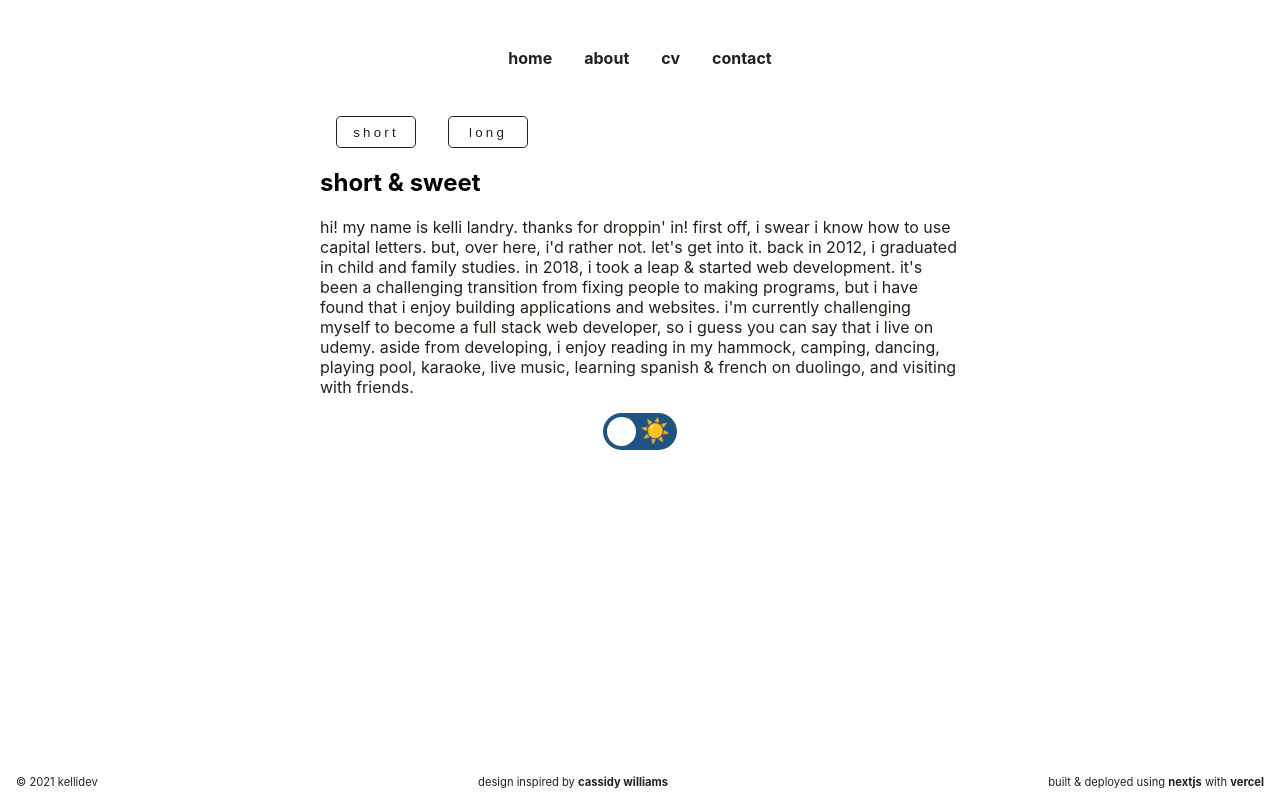
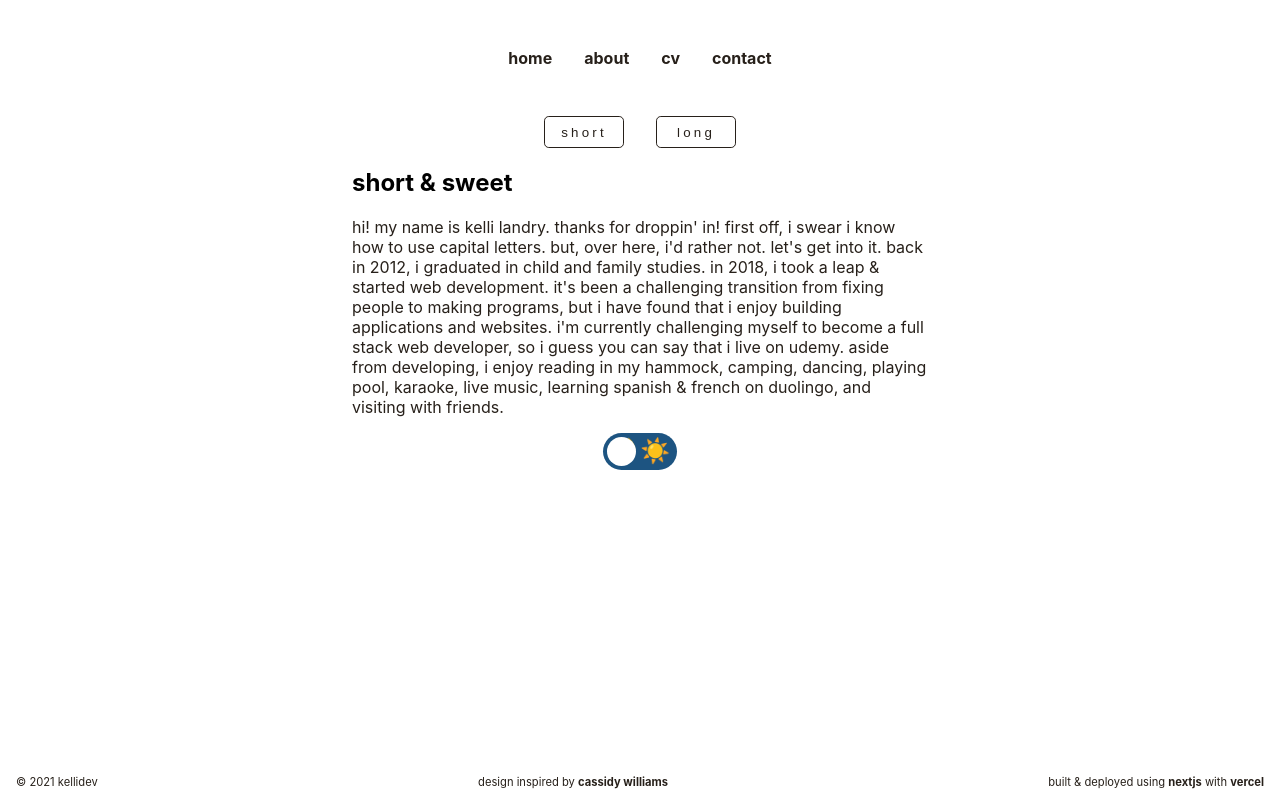
Before and after one commit to kel7774/kellidev, a Next.js app: page /about in a window 1280 px wide. Built offline with nearby package versions, Linux system fonts and the light colour scheme.

Commit message:
add space above footer to prevent hiding content, space between li elements, ect.

```diff
--- a/layout/Layout.js
+++ b/layout/Layout.js
@@ -7,6 +7,7 @@ export default function Layout (props) {
       <MainNavigation />
       <main className={styles.main}>
         {props.children}
+        <div style={{ paddingBottom: '4rem' }} />
         <Footer />
       </main>
     </div>
--- a/pages/about/index.js
+++ b/pages/about/index.js
@@ -10,15 +10,15 @@ export default function About () {
     setHidden(false)
   }
   return (
-    <div>
+    <div className='about-page-container'>
       <NextSeo
         title='Kelli Landry - About'
         description='An about page about Kelli Landry with an option for a short or long bio.'
         canonical='http://kellilandry.dev/about'
       />
       <nav className={classes.nav}>
-        <button className={classes.button} onClick={showShort}>short</button>
-        <button className={classes.button} onClick={showLong}>long</button>
+        <button className={classes.shortButton} onClick={showShort}>short</button>
+        <button className={classes.longButton} onClick={showLong}>long</button>
       </nav>
       {!hidden &&
         <section>
--- a/styles/About.module.css
+++ b/styles/About.module.css
@@ -1,8 +1,13 @@
 .nav {
   display: flex;
   flex-direction: row;
+  justify-content: center;
 }
 
-.button {
-  margin: 0 1rem;
+.shortButton {
+  margin: 0 1rem 0 0;
 }
+
+.longButton {
+  margin: 0 0 0 1rem;
+}
--- a/styles/Footer.module.css
+++ b/styles/Footer.module.css
@@ -9,4 +9,5 @@
   padding: 0 1rem;
   background-color: var(--color-bg-primary);
   font-size: 0.7rem;
+  text-align: center;
 }
--- a/styles/JobItem.module.css
+++ b/styles/JobItem.module.css
@@ -4,4 +4,5 @@
 
 .list li {
   margin-left: -2.5rem;
+  margin-top: 0.5rem;
 }
--- a/styles/Layout.module.css
+++ b/styles/Layout.module.css
@@ -1,5 +1,6 @@
 .main {
   margin: 1rem auto;
+  padding: 0 2rem;
   width: 100%;
   max-width: 40rem;
   display: flex;
--- a/styles/LinkSection.module.css
+++ b/styles/LinkSection.module.css
@@ -2,7 +2,6 @@
   display: flex;
   flex-direction: column;
   align-items: center;
-  margin-top: 1rem;
   margin-bottom: 1rem;
 }
 
--- a/styles/MainContent.module.css
+++ b/styles/MainContent.module.css
@@ -7,7 +7,7 @@
 .headerContent {
   display: flex;
   flex-direction: column;
-  margin: auto;
+  text-align: center;
 }
 
 .headerContent header {
@@ -23,5 +23,4 @@
 
 .imgContainer {
   border-radius: 50% 50%;
-  padding: 0 2rem;
 }
```
